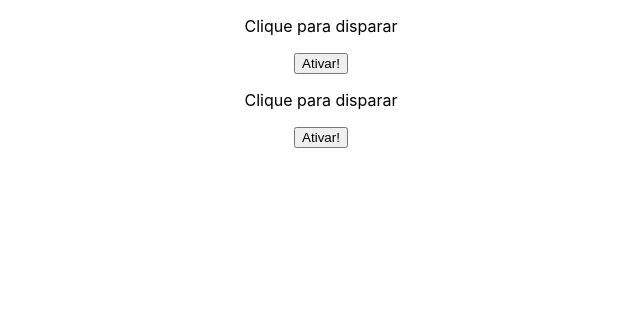
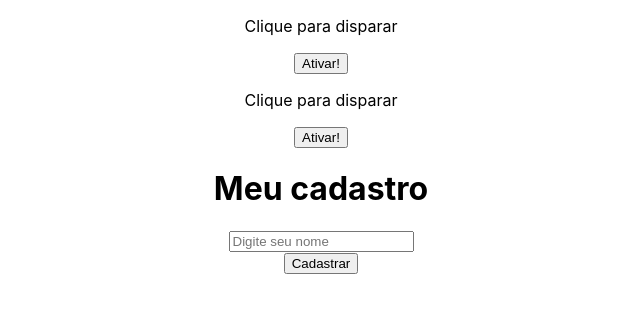
Before and after one commit to llorenzojorge/projeto-costs, a React (Create React App) app in the folder projeto-costs/: page / in a window 1280 px wide. Shown: the top 312 px of the page, without its empty margins (319-959 px from the left). Built offline with nearby package versions, Linux system fonts and the light colour scheme.

Commit message:
resolvendo problema de reload

```diff
--- a/projeto-costs/src/App.js
+++ b/projeto-costs/src/App.js
@@ -1,11 +1,13 @@
 import './App.css';
 import Evento from './components/Evento';
+import Form from './components/Form';
 
 function App() {
   return (
     <div className="App">
      <Evento numero="1"/>
      <Evento numero="2"/>
+     <Form />
     </div>
   );
 }
--- a/projeto-costs/src/components/Form.js
+++ b/projeto-costs/src/components/Form.js
@@ -1,8 +1,14 @@
 function Form() {
+
+    function cadastrarUsuario(e) {
+        e.preventDefault()
+        console.log("Cadastrou o Usuário")
+    }
+
     return (
         <div>
             <h1>Meu cadastro</h1>
-            <form>
+            <form onSubmite={cadastrarUsuario}>
                 <div>
                     <input type="text" placeholder="Digite seu nome"/>
                 </div>
```
